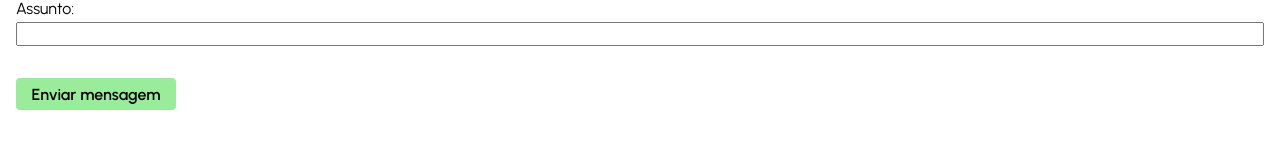
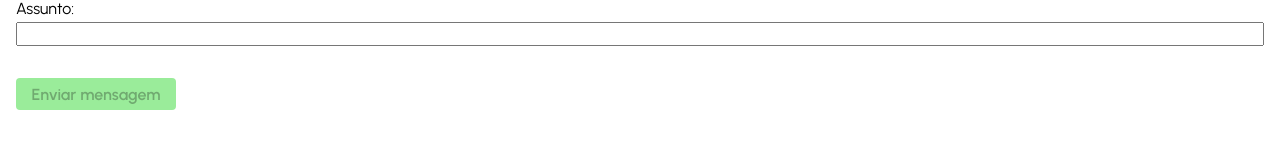
Before and after one commit to diegonacif/totalink-page, a React (Vite) app: page /contact in a window 1280 px wide. Shown: the part 472-640 px from the top of the page. Built offline with nearby package versions, Linux system fonts and the light colour scheme.

Commit message:
feat: yup validation

```diff
--- a/src/pages/ContactUs/ContactUs.jsx
+++ b/src/pages/ContactUs/ContactUs.jsx
@@ -96,7 +96,7 @@ export const ContactUs = () => {
   // Conditional Button
   const [isButtonDisabled, setIsButtonDisabled] = useState(true);
   useEffect(() => {
-    errors.subject === undefined || errors.department === undefined ?
+    errors.subject || errors.department ?
     setIsButtonDisabled(true) :
     setIsButtonDisabled(false)
   }, [watch()])
```
